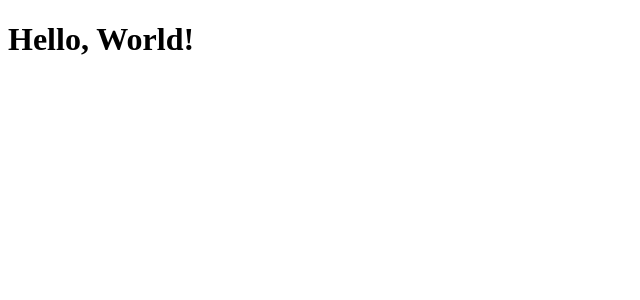
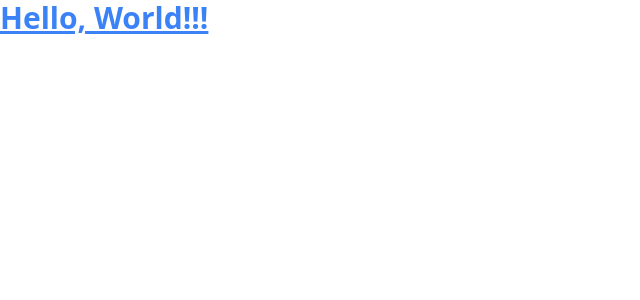
Before and after one commit to KeionneDerousselle/keionne, a Nuxt app: page / in a window 1280 px wide. Shown: the top 300 px of the page, without its empty margins (0-640 px from the left). Built offline with nearby package versions, Linux system fonts and the light colour scheme.

Commit message:
Add tailwind

```diff
--- /dev/null
+++ b/assets/css/tailwind.css
@@ -0,0 +1,3 @@
+@tailwind base;
+@tailwind components;
+@tailwind utilities;
--- a/nuxt.config.ts
+++ b/nuxt.config.ts
@@ -1,4 +1,11 @@
 import { defineNuxtConfig } from 'nuxt3'
 
 // https://v3.nuxtjs.org/docs/directory-structure/nuxt.config
-export default defineNuxtConfig({})
+export default defineNuxtConfig({
+  css: ['~/assets/css/tailwind.css'],
+  build: {
+    postcss: {
+      postcssOptions: require('./postcss.config.js'),
+    },
+  },
+})
--- a/package.json
+++ b/package.json
@@ -13,6 +13,7 @@
     "@typescript-eslint/eslint-plugin": "^5.12.0",
     "@typescript-eslint/parser": "^5.12.0",
     "@vue/eslint-config-standard": "^6.1.0",
+    "autoprefixer": "^10.4.2",
     "eslint": "^8.9.0",
     "eslint-config-prettier": "^8.3.0",
     "eslint-plugin-nuxt": "^3.1.0",
@@ -20,7 +21,9 @@
     "eslint-plugin-vue": "^8.4.1",
     "npm-run-all": "^4.1.5",
     "nuxt3": "latest",
+    "postcss": "^8.4.6",
     "prettier": "^2.5.1",
+    "tailwindcss": "^3.0.23",
     "typescript": "^4.5.5"
   }
 }
--- a/pages/index.vue
+++ b/pages/index.vue
@@ -1,3 +1,3 @@
 <template>
-  <h1>Hello, World!</h1>
+  <h1 class="text-3xl font-bold underline text-blue-500">Hello, World!!!</h1>
 </template>
--- /dev/null
+++ b/postcss.config.js
@@ -0,0 +1,6 @@
+module.exports = {
+  plugins: {
+    tailwindcss: {},
+    autoprefixer: {},
+  },
+}
--- /dev/null
+++ b/tailwind.config.js
@@ -0,0 +1,14 @@
+module.exports = {
+  content: [
+    './assets/**/*.{vue,js,css}',
+    './components/**/*.{js,vue,ts}',
+    './layouts/**/*.vue',
+    './pages/**/*.vue',
+    './plugins/**/*.{js,ts}',
+    './nuxt.config.{js,ts}',
+  ],
+  theme: {
+    extend: {},
+  },
+  plugins: [],
+}
```
Also changed, not shown: 1 other file (tests, documents, lock files or other folders).
